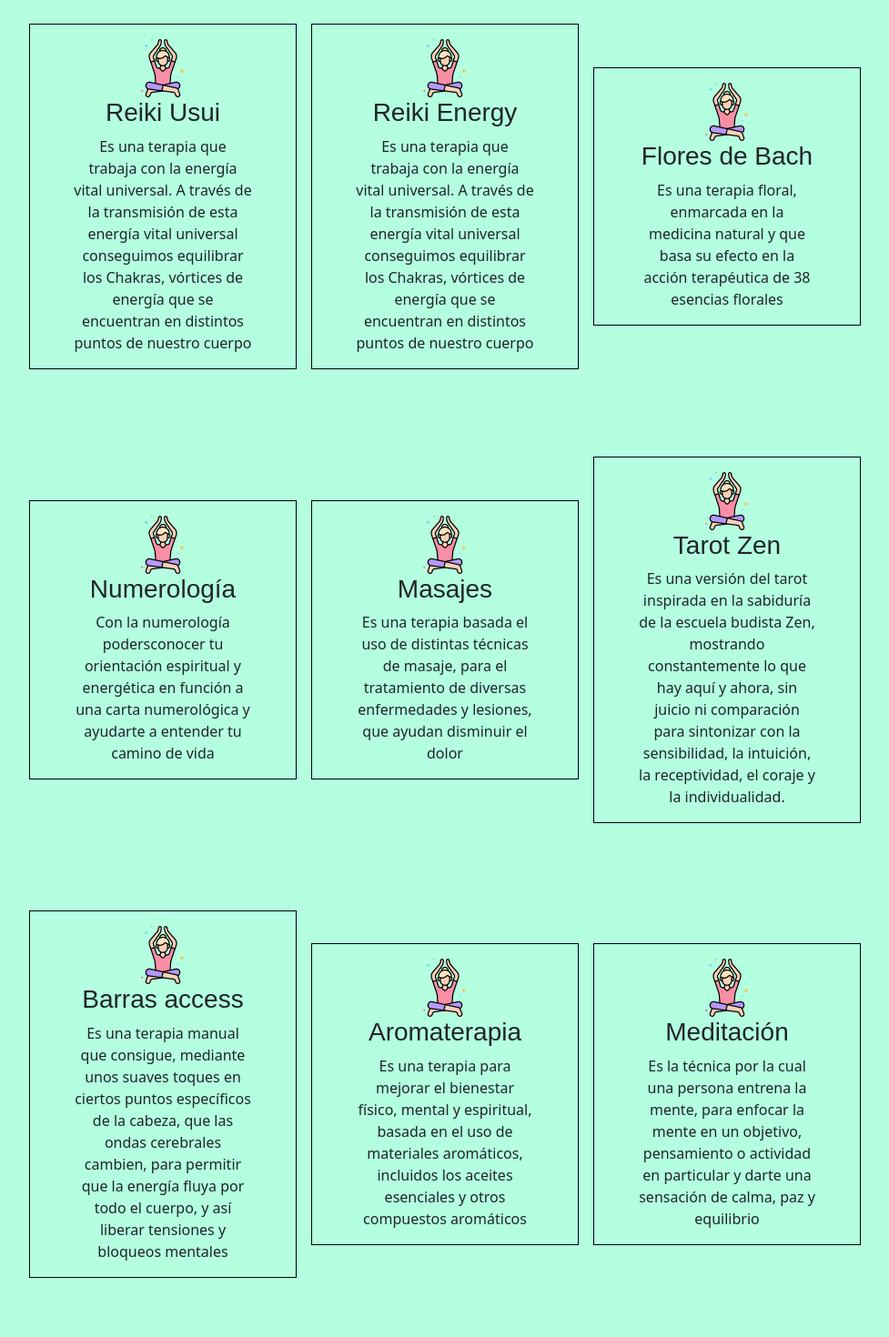
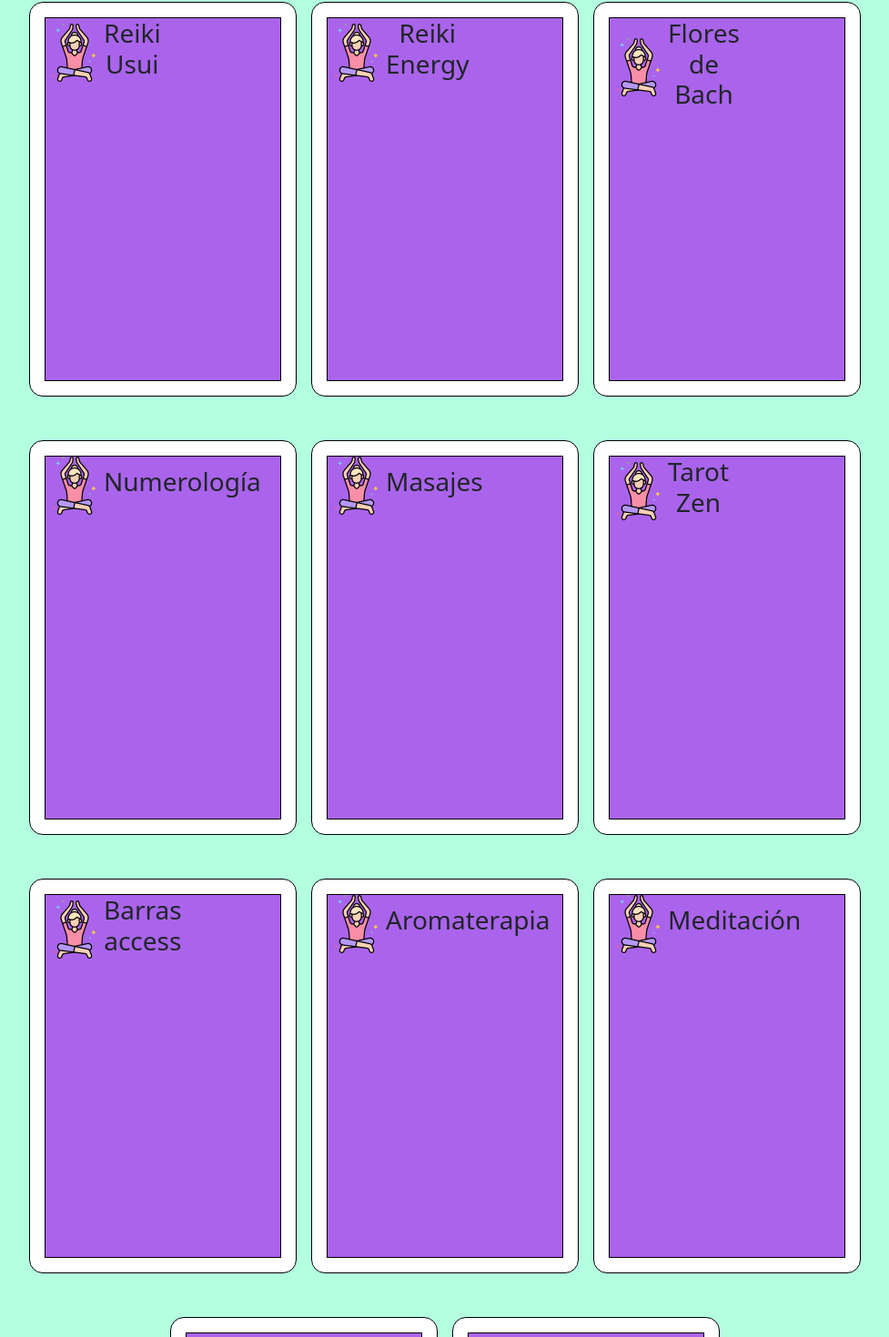
Before and after one commit to NSCapriz/Shaddai-Proyect, a React (Vite) app: page / in a window 1280 px wide. Shown: the part 1272-2742 px from the top of the page at 91% size, without its empty margins (167-1144 px from the left). Built offline with nearby package versions, Linux system fonts and the light colour scheme; a web font is replaced by a local one.

Commit message:
Se agregan estilos al componente card

```diff
--- a/src/Components/content/Card.jsx
+++ b/src/Components/content/Card.jsx
@@ -7,19 +7,22 @@ const Card = () => {
             <ul className="row justify-content-center align-items-center container-list">
                 {contenido.map((contenido, index) => (
                     <li
-                        className={`col-md-3 mx-2 px-5 my-5`}
+                        className={`col-md-3 mx-2 px-3 my-4`}
                         key={index}
                     >
 
-                        <div className="text-center my-3">
-                            <div className="d-flex justify-content-center align-items-center">
-                                <img
+                        <div className="text-center my-3 card-container">
+                            <div className="card-front">
+                                <div className="text-center d-flex justify-content-center align-items-center">
+                                    <img
                                     src={contenido.imagen}
                                     alt="Imagen 1"
-                                    className="image"
-                                />
+                                    className="card-image"
+                                    />
+                                    <h3>{contenido.titulo}</h3>
+                                </div>
                             </div>
-                            <div className="image-description">
+                            <div className="card-back">
                                 <h3>{contenido.titulo}</h3>
                                 <p>{contenido.txt}</p>
                             </div>
--- a/src/assets/css/card.css
+++ b/src/assets/css/card.css
@@ -1,7 +1,42 @@
 @import url('https://fonts.googleapis.com/css2?family=Marhey:wght@300&family=Salsa&display=swap');
 
-.image-description h3{
+.card-container {
+    height: 50vh;
+}
+
+.card-container {
+    position: relative;
+    cursor: pointer;
+    border: solid 1px black;
+    background-color: rgb(170, 100, 236);
+
+}
+
+.card-container div {
+    position: absolute;
+    backface-visibility: hidden;
+    transition: 1s;
+}
+
+.card-front{
+    transform: perspective(500px) rotateY(0deg);
+    background-color: white;
+}
+
+.card-back {
+    transform: perspective(500px) rotateY(180deg);
+}
+
+.card-back .card-front h3{
     font-family: 'Marhey', sans-serif;
+}
+
+.card-container:hover .card-front{
+    transform: perspective(500px) rotateY(180deg);
+}
+
+.card-container:hover .card-back{
+    transform: perspective(500px) rotateY(360deg);
 }
 
 .container-list {
@@ -10,4 +45,6 @@
 
 .container-list li{
     border: solid 1px black;
+    background-color: white;
+    border-radius: 15px;
 }
--- a/src/assets/js/contenidoCards.js
+++ b/src/assets/js/contenidoCards.js
@@ -3,56 +3,56 @@ export const contenido = [
     {
         imagen: imagen,
         titulo: 'Reiki Usui',
-        txt: "Es una terapia que trabaja con la energía vital universal. A través de la transmisión de esta energía vital universal conseguimos equilibrar los Chakras, vórtices de energía que se encuentran en distintos puntos de nuestro cuerpo",
+        txt: "Terapia que utiliza la energía vital universal para equilibrar los Chakras, vórtices energéticos en diferentes puntos del cuerpo. A través de la transmisión, se busca armonizar la energía vital para promover el bienestar.",
     },
     {
         imagen: imagen,
         titulo: 'Reiki Energy',
-        txt: "Es una terapia que trabaja con la energía vital universal. A través de la transmisión de esta energía vital universal conseguimos equilibrar los Chakras, vórtices de energía que se encuentran en distintos puntos de nuestro cuerpo",
+        txt: " Es una Terapia  muy especial, que utiliza la energía en diferentes puntos del cuerpo, y que busca armonizar la energía propia para alcanzar la paz interior.",
     },
     {
         imagen: imagen,
         titulo: 'Flores de Bach',
-        txt: "Es una terapia floral, enmarcada en la medicina natural y que basa su efecto en la acción terapéutica de 38 esencias florales",
+        txt: "Es una terapia floral, enmarcada en la medicina natural y que basa su efecto en la acción terapéutica de 38 esencias florales.",
     },
     {
         imagen: imagen,
         titulo: 'Numerología',
-        txt: "Con la numerología podersconocer tu orientación espiritual y energética en función a una carta numerológica y ayudarte a entender tu camino de vida",
+        txt: "Con la numerología podersconocer tu orientación espiritual y energética en función a una carta numerológica y ayudarte a entender tu camino de vida.",
     },
     {
         imagen: imagen,
         titulo: 'Masajes',
-        txt: "Es una terapia basada el uso de distintas técnicas de masaje, para el tratamiento de diversas enfermedades y lesiones, que ayudan disminuir el dolor",
+        txt: "Es una terapia basada el uso de distintas técnicas de masaje, para el tratamiento de diversas enfermedades y lesiones, que ayudan disminuir el dolor.",
     },
     {
         imagen: imagen,
         titulo: 'Tarot Zen',
-        txt: "Es una versión del tarot inspirada en la sabiduría de la escuela budista Zen, mostrando constantemente lo que hay aquí y ahora, sin juicio ni comparación para sintonizar con la sensibilidad, la intuición, la receptividad, el coraje y la individualidad.",
+        txt: "Una versión del tarot, inspirada en mostrar constantemente lo que hay aquí y ahora, sin juicio ni comparación a fin de sintonizar  con la sensibilidad, la intuición, la receptividad, el coraje y la individualidad.",
     },
     {
         imagen: imagen,
         titulo: 'Barras access',
-        txt: "Es una terapia manual que consigue, mediante unos suaves toques en ciertos puntos específicos de la cabeza, que las ondas cerebrales cambien, para permitir que la energía fluya por todo el cuerpo, y así liberar tensiones y bloqueos mentales",
+        txt: "Terapia manual que, con suaves toques en puntos específicos de la cabeza, modifica las ondas cerebrales para que la energía fluya, liberando tensiones y bloqueos mentales en todo el cuerpo.",
     },
     {
         imagen: imagen,
         titulo: 'Aromaterapia',
-        txt: "Es una terapia para mejorar el bienestar físico, mental y espiritual, basada en el uso de materiales aromáticos, incluidos los aceites esenciales y otros compuestos aromáticos",
+        txt: "Es una terapia para mejorar el bienestar físico, mental y espiritual, basada en el uso de materiales aromáticos, incluidos los aceites esenciales y otros compuestos aromáticos.",
     },
     {
         imagen: imagen,
         titulo: 'Meditación',
-        txt: "Es la técnica por la cual una persona entrena la mente, para enfocar la mente en un objetivo, pensamiento o actividad en particular y darte una sensación de calma, paz y equilibrio",
+        txt: "Es la técnica por la cual una persona entrena la mente, para enfocar la mente en un objetivo, pensamiento o actividad en particular y darte una sensación de calma, paz y equilibrio.",
     },
     {
         imagen: imagen,
         titulo: 'Cursos y Talleres',
-        txt: "Contamos con variedad de cursos y talleres para que puedas aprender, fórmarte y ser capaz de desarrollar alguna de las terapias o actividades que realizamos en nuestro espacio",
+        txt: "Contamos con variedad de cursos y talleres para que puedas aprender, fórmarte y ser capaz de desarrollar alguna de las terapias o actividades que realizamos en nuestro espacio.",
     },
     {
         imagen: imagen,
         titulo: 'Productos Hólisticos',
-        txt: "Contamos con varios productos hechos con ingredientes naturales que te ayudaran a mantener el equilibrio integral y lograr la armonía de los estados de ánimo",
+        txt: "Contamos con varios productos hechos con ingredientes naturales que te ayudaran a mantener el equilibrio integral y lograr la armonía de los estados de ánimo.",
     },
 ];
```
